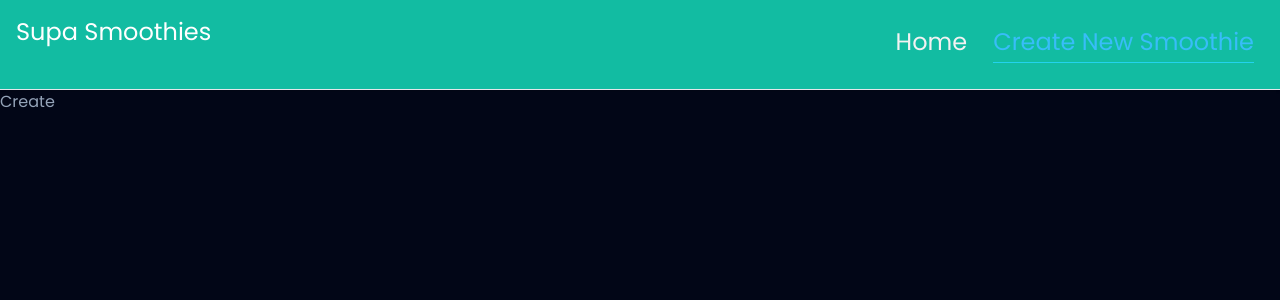
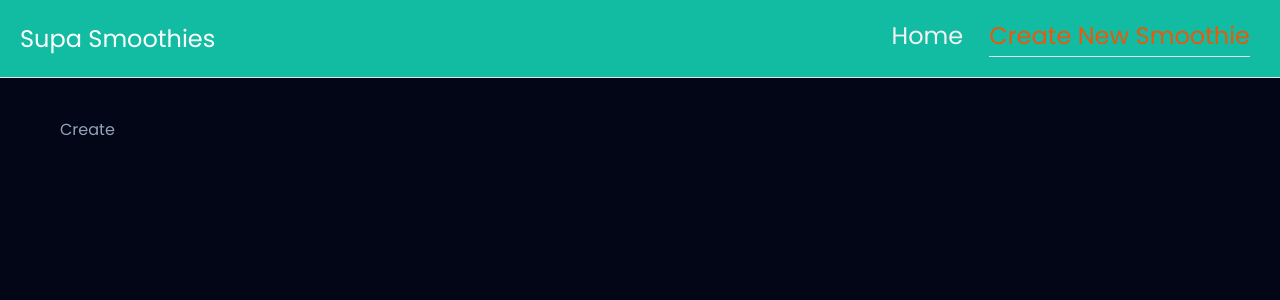
Before and after one commit to devHksingh/supabase-learn, a React (Vite) app: page /create in a window 1280 px wide. Shown: the top 300 px of the page. Built offline with nearby package versions, Linux system fonts and the light colour scheme.

Commit message:
apply css

```diff
--- a/src/pages/Create.jsx
+++ b/src/pages/Create.jsx
@@ -2,7 +2,7 @@
 
 const Create = () => {
   return (
-    <div>
+    <div className="page create">
         <h1>Create</h1>
     </div>
   )
--- a/src/pages/Home.jsx
+++ b/src/pages/Home.jsx
@@ -2,7 +2,7 @@
 
 const Home = () => {
   return (
-    <div>
+    <div className="page home">
         <h1>Home</h1>
     </div>
   )
--- a/src/pages/NavBar.jsx
+++ b/src/pages/NavBar.jsx
@@ -4,14 +4,14 @@ import {  NavLink } from "react-router-dom"
 const NavBar = () => {
   return (
     <header className="shadow sticky z-50 top-0 border-b text-2xl">
-        <nav className="flex flex-wrap justify-between mx-auto p-4 gap-4">
+        <nav className="flex flex-wrap justify-between items-center mx-auto  gap-4">
             <h1>Supa Smoothies</h1>
             <div className="">
                 <NavLink to={'/'}
-                className={({isActive})=>`mr-4 ${isActive ? `text-sky-400 border-b border-cyan-400 pb-1`:``}`}
+                className={({isActive})=>`mr-4 ${isActive ? `text-orange-600 border-b border-slate-200 pb-1`:``}`}
                 >Home</NavLink>
                 <NavLink
-                className={({isActive})=>`${isActive ? `text-sky-400 border-b border-cyan-400 pb-1`:``}`}
+                className={({isActive})=>`${isActive ? `text-orange-600 border-b border-slate-200 pb-1`:``}`}
                 to={'/create'}>Create New Smoothie</NavLink>
             </div>
         </nav>
--- a/src/pages/Update.jsx
+++ b/src/pages/Update.jsx
@@ -2,7 +2,7 @@
 
 const Update = () => {
   return (
-    <div>
+    <div className="page update">
         <h2>Update</h2>
     </div>
   )
```
